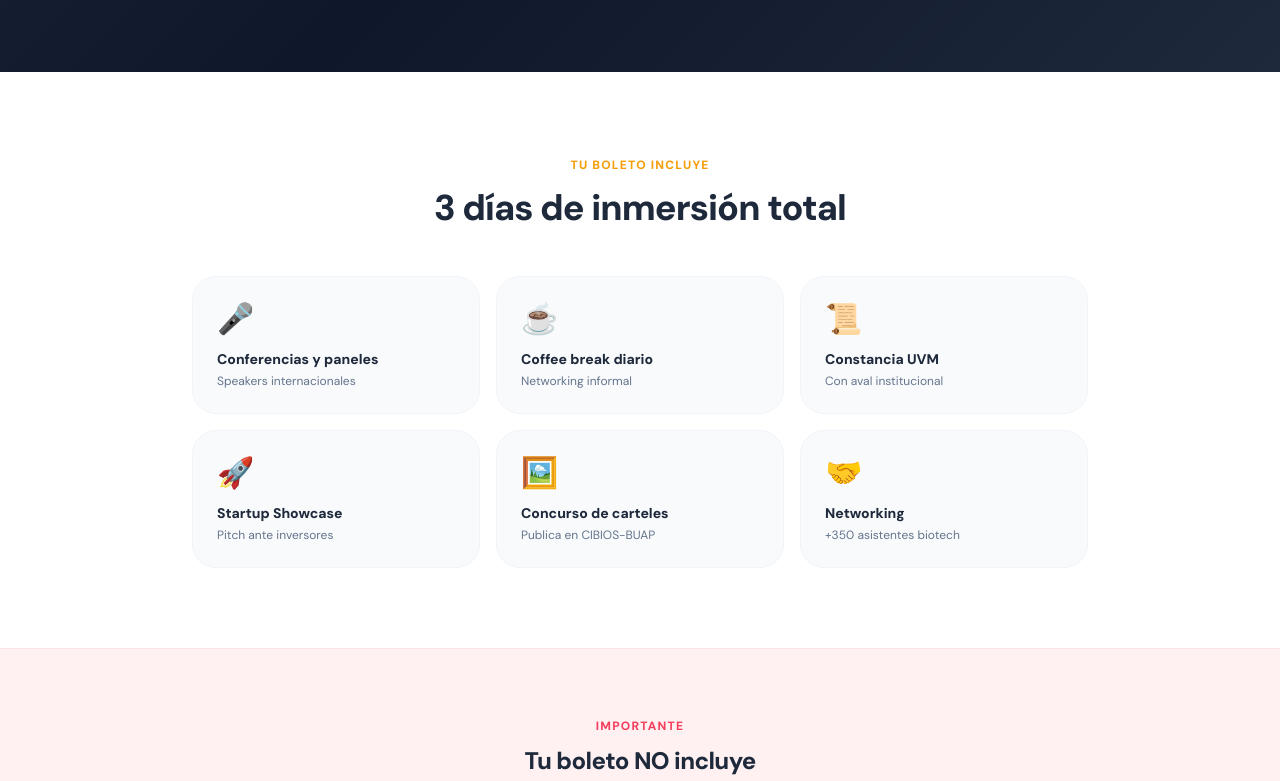
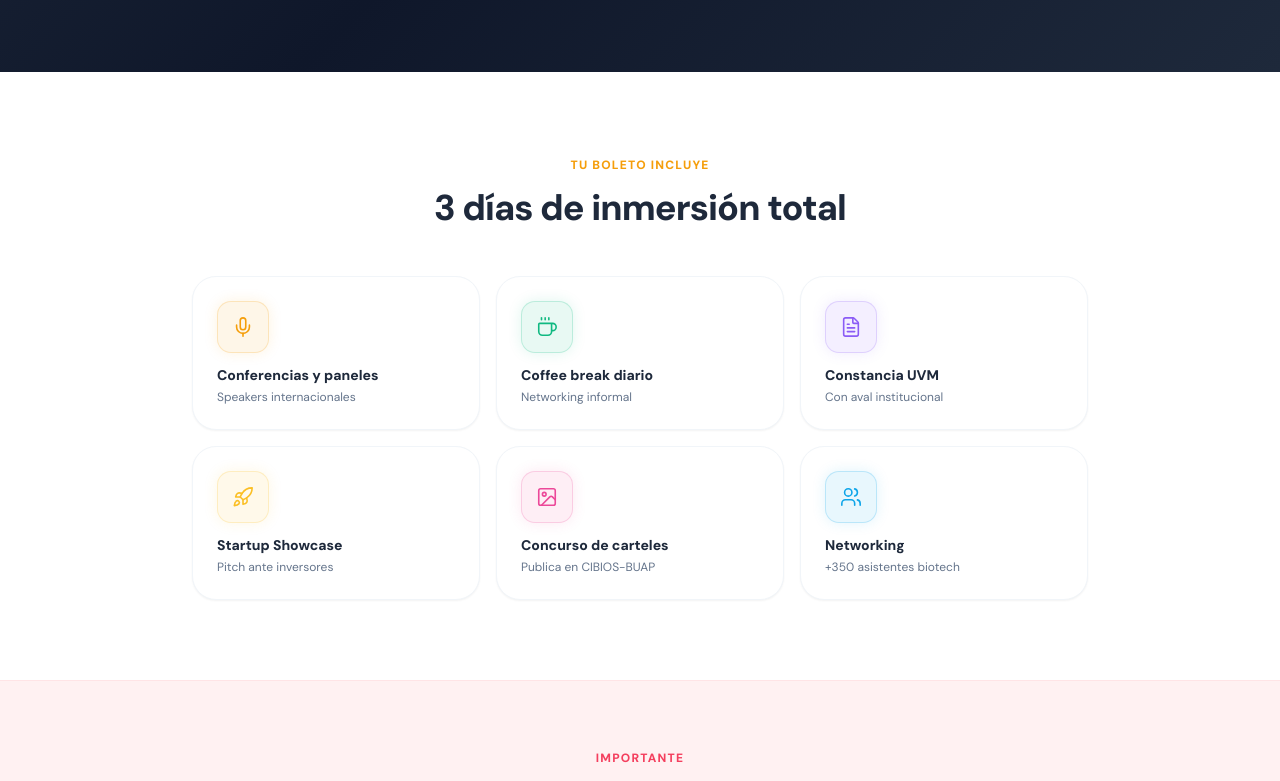
Before and after one commit to AlexJarry97/biogenesis-upiig, a Next.js app: page / in a window 1280 px wide. Shown: the part 617-1398 px from the top of the page. Built offline with nearby package versions, Linux system fonts and the light colour scheme.

Commit message:
feat: replace emoji icons with Lucide SVGs in Qué incluye

```diff
--- a/app/page.js
+++ b/app/page.js
@@ -116,13 +116,20 @@ export default function Home() {
             <h2 className="font-extrabold text-3xl md:text-4xl text-slate-800 mt-3 tracking-tight">3 días de inmersión total</h2>
           </div>
           <div className="grid grid-cols-2 md:grid-cols-3 gap-4">
-            {[{icon:"🎤",t:"Conferencias y paneles",d:"Speakers internacionales"},{icon:"☕",t:"Coffee break diario",d:"Networking informal"},{icon:"📜",t:"Constancia UVM",d:"Con aval institucional"},{icon:"🚀",t:"Startup Showcase",d:"Pitch ante inversores"},{icon:"🖼️",t:"Concurso de carteles",d:"Publica en CIBIOS-BUAP"},{icon:"🤝",t:"Networking",d:"+350 asistentes biotech"}].map((x, i) => (
-              <div key={i} className="bg-slate-50 hover:bg-amber-50 border border-slate-100 hover:border-amber-200 rounded-3xl p-6 transition-all duration-300 hover:-translate-y-1">
-                <div className="text-3xl mb-3">{x.icon}</div>
-                <div className="font-extrabold text-sm text-slate-800 mb-1">{x.t}</div>
-                <div className="text-xs text-slate-500">{x.d}</div>
-              </div>
-            ))}
+            {[
+  { icon: Mic,       color: "#f59e0b", t: "Conferencias y paneles", d: "Speakers internacionales" },
+  { icon: Coffee,    color: "#10b981", t: "Coffee break diario",    d: "Networking informal" },
+  { icon: FileText,  color: "#8b5cf6", t: "Constancia UVM",         d: "Con aval institucional" },
+  { icon: Rocket,    color: "#fbbf24", t: "Startup Showcase",       d: "Pitch ante inversores" },
+  { icon: ImageIcon, color: "#ec4899", t: "Concurso de carteles",   d: "Publica en CIBIOS-BUAP" },
+  { icon: Users,     color: "#0ea5e9", t: "Networking",             d: "+350 asistentes biotech" },
+].map((x, i) => (
+  <div key={i} className="bg-white shadow-sm hover:bg-amber-50 border border-slate-100 hover:border-amber-200 rounded-3xl p-6 transition-all duration-300 hover:-translate-y-1 hover:shadow-lg">
+    <div className="mb-3"><IconBox icon={x.icon} color={x.color} /></div>
+    <div className="font-extrabold text-sm text-slate-800 mb-1">{x.t}</div>
+    <div className="text-xs text-slate-500">{x.d}</div>
+  </div>
+))}
           </div>
         </div>
       </section>
```
